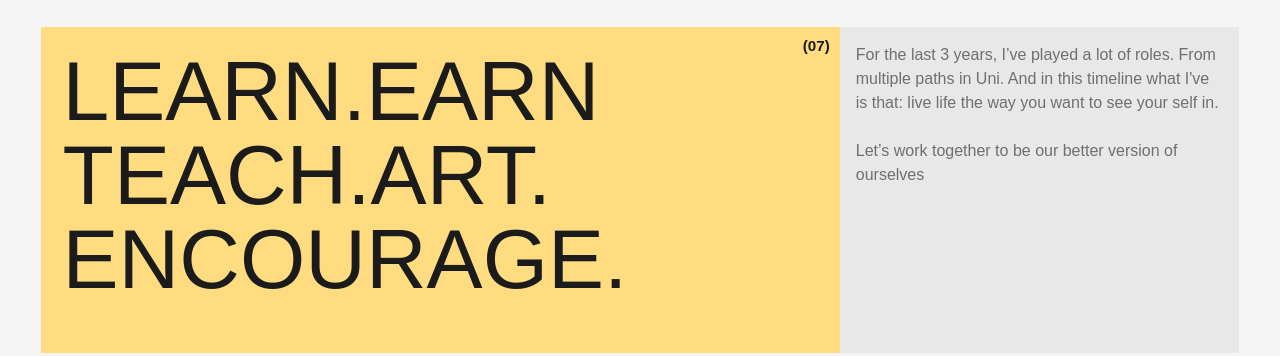
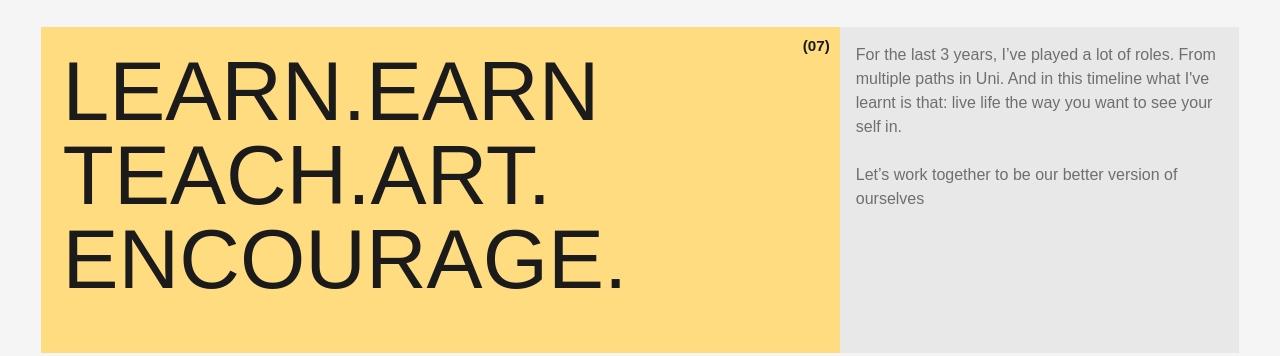
Before and after one commit to Dot-theduck/MyPortflolio, a website: page index.html in a window 1280 px wide. Shown: the part 490-846 px from the top of the page. Drawn offline with nearby package versions, Linux system fonts and the light colour scheme.

Commit message:
Update index.html

```diff
--- a/index.html
+++ b/index.html
@@ -123,7 +123,7 @@
             </h4>
         </div>
         <div class=" grey abouttext">
-            <p>For the last 3 years, I’ve played a lot of roles. From multiple paths in Uni. And in this timeline what I've is that: live life the way you want to see your self in.<br><br>
+            <p>For the last 3 years, I’ve played a lot of roles. From multiple paths in Uni. And in this timeline what I've learnt is that: live life the way you want to see your self in.<br><br>
 
                 Let’s work together to be our better version of ourselves</p>
         </div>
```
